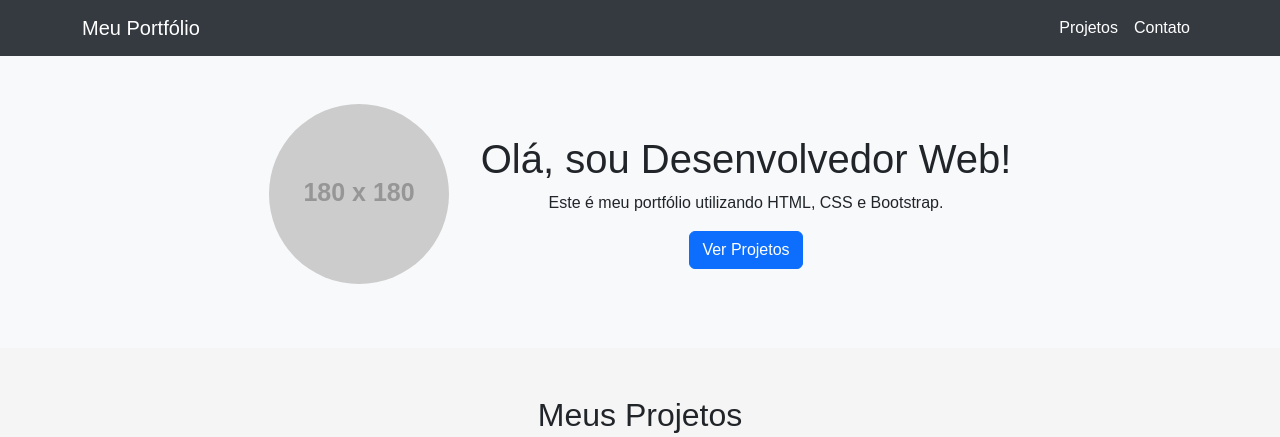
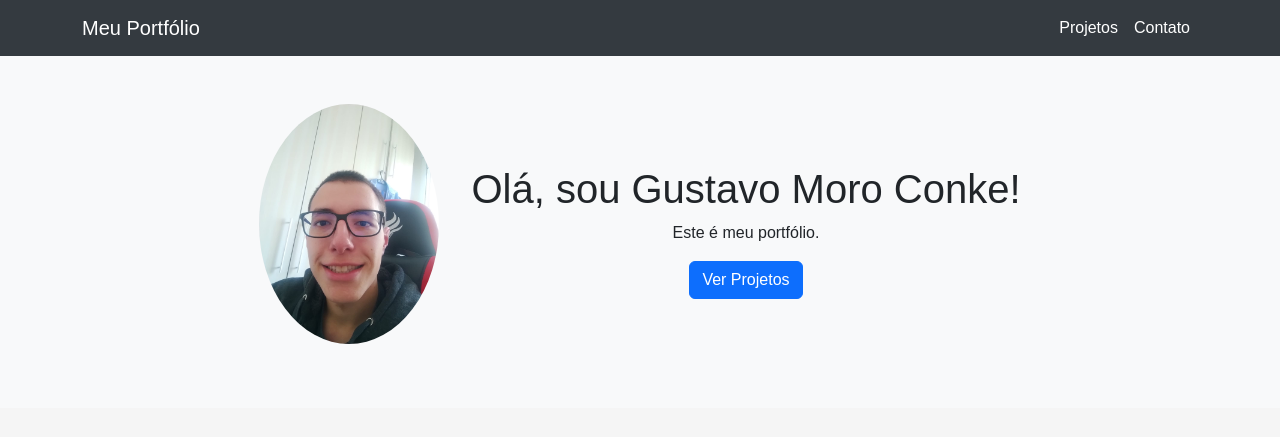
Before and after one commit to gustavomoro1/portifolio, a plain HTML site: page index.html in a window 1280 px wide. Shown: the top 437 px of the page. Drawn offline with nearby package versions, Linux system fonts and the light colour scheme; placeholder pictures from the web are drawn by us.

Commit message:
Update index.html

```diff
--- a/index.html
+++ b/index.html
@@ -79,13 +79,13 @@
     <div class="apresentacao">
       <!-- FOTO SUA AQUI -->
       <img
-        src="https://via.placeholder.com/180"
+        src="foto.jpeg"
         alt="Minha foto"
         class="perfil-img"
       />
       <div>
-        <h1>Olá, sou Desenvolvedor Web!</h1>
-        <p>Este é meu portfólio utilizando HTML, CSS e Bootstrap.</p>
+        <h1>Olá, sou Gustavo Moro Conke!</h1>
+        <p>Este é meu portfólio.</p>
         <a href="#projetos" class="btn btn-primary">Ver Projetos</a>
       </div>
     </div>
```
